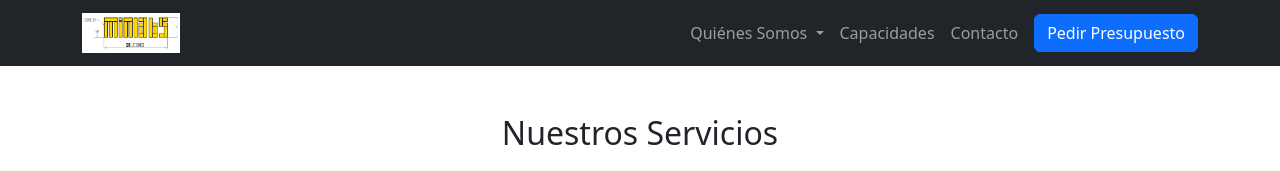
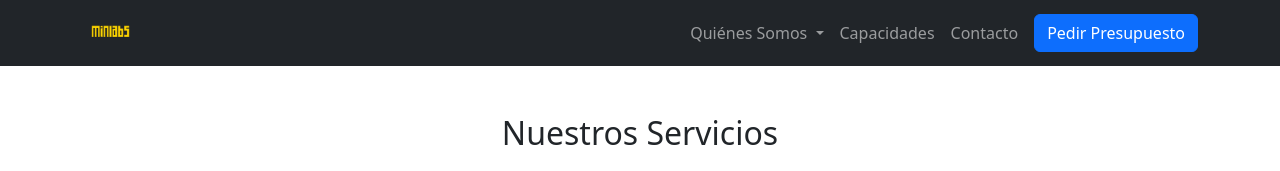
Before and after one commit to santiagominoyetti/MinLabsWeb, a plain HTML site: page index.html in a window 1280 px wide. Shown: the top 171 px of the page. Drawn offline with nearby package versions, Linux system fonts and the light colour scheme.

Commit message:
Update logo image to SVG format in navigation bar and add new logo file

```diff
--- a/index.html
+++ b/index.html
@@ -16,7 +16,7 @@
         <div class="container">
 
             <a href="index.html" class="navbar-brand">
-                <img src="images/logo.png" alt="MinLabs Logo" style="height: 40px;">
+                <img src="images/MINLABS_LOGO.svg" alt="MinLabs Logo" style="height: 40px;">
             </a>
 
             <button class="navbar-toggler" type="button"
--- a/js/main.js
+++ b/js/main.js
@@ -7,7 +7,6 @@ PROYECTO: MinLabs - Página de Presupuestos
 
 // --- 1. SELECCIÓN DE ELEMENTOS DEL DOM ---
 // Guardamos en variables los elementos del HTML con los que vamos a interactuar.
-// Es una buena práctica hacerlo al inicio para tener un acceso rápido.
 // -----------------------------------------------------
 
 // El formulario completo para escuchar el 'submit'
```
Also changed, not shown: images/MINLABS_LOGO.svg (added).
